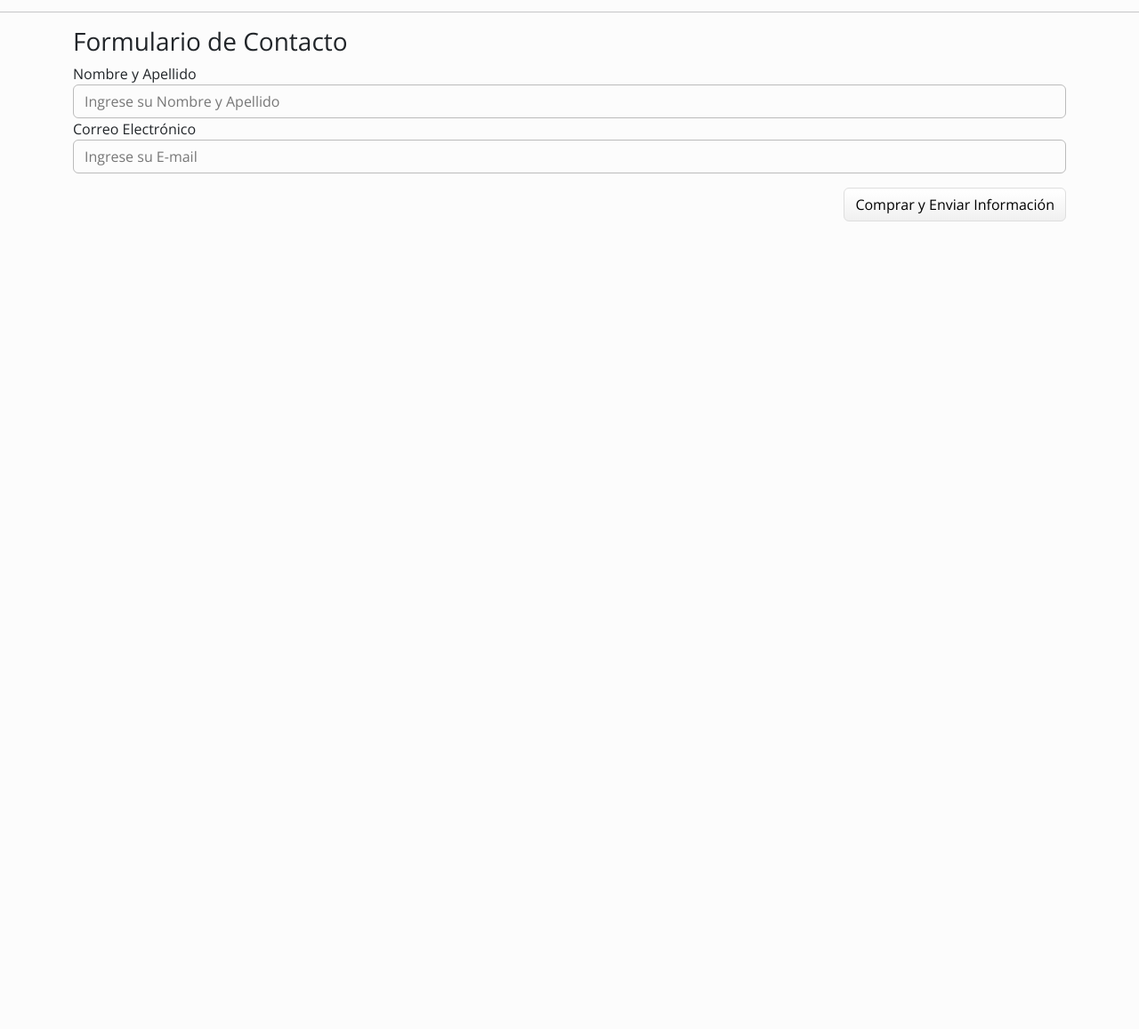
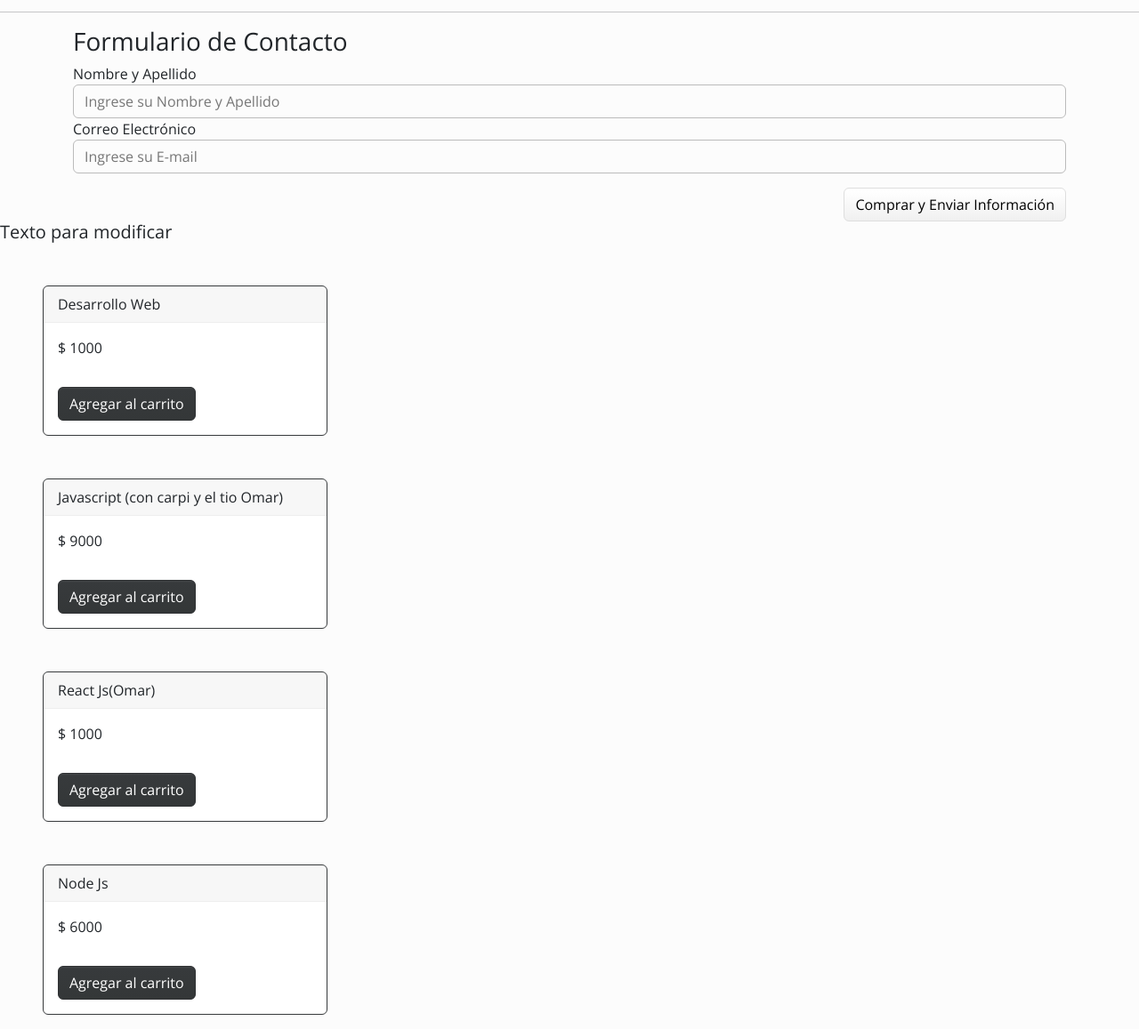
Before and after one commit to omanias/html_template, a plain HTML site: page index.html in a window 1280 px wide. Shown: the part 632-1789 px from the top of the page at 89% size. Before the commit the page ends 881 px from the top, so only its background shows below. Drawn offline with nearby package versions, Linux system fonts and the light colour scheme.

Commit message:
Clase de dom agregada

```diff
--- a/app.js
+++ b/app.js
@@ -0,0 +1,84 @@
+/* let elemento
+
+elemento= document
+elemento = document.head
+elemento = document.body
+elemento = document.forms
+elemento = document.scripts
+elemento = document.images
+
+console.log(elemento) */
+
+// METODO TRADICIONAL => id, class, tags
+
+/* const navbar = document.getElementsByClassName("navbar")
+const contenedor = document.getElementsByClassName("container")
+const inputNombre = document.getElementById("inputName")
+const formulario = document.getElementsByTagName("form")
+
+console.log(formulario) */
+
+// METODO MODERNO => id, class, tags
+
+/* const navbar = document.querySelector(".navbar")
+const contenedor = document.querySelectorAll(".container")
+const inputNombre = document.querySelector("#inputName")
+const formulario = document.querySelector("form")
+console.log(formulario) */
+
+/* const encabezado = document.querySelector("h2").textContent= "Nuevo encabezado desde Javascript"
+console.log(encabezado) */
+
+// Eliminar un elemento del DOM
+
+/* const textDelete = document.querySelector("h5")
+textDelete.remove()
+
+console.log(textDelete) */
+
+// Agregar elementos en el DOM
+
+/* const textAdded = document.createElement("h5")
+textAdded.innerHTML = "<h5>Texto agregado</h5>"
+document.body.appendChild(textAdded)
+
+console.log(textAdded) */
+
+/* const listaVacia = document.querySelector(".lista-vacia")
+
+let otrosCursos=["Desarrollo Web","Javascript","ReactJs","NodeJs"]
+
+for (let curso of otrosCursos){
+    let listado = document.createElement("li")
+    listado.innerHTML= curso
+    listaVacia.appendChild(listado)
+}
+
+console.log(listaVacia) */
+
+let cursos = [
+    {id:1 , titulo:"Desarrollo Web" , precio:1000},
+    {id:2 , titulo: "Javascript (con carpi y el tio Omar)" , precio:9000},
+    {id:3 , titulo:"React Js(Omar)" , precio: 1000},
+    {id:4 , titulo: "Node Js", precio: 6000}
+]
+
+
+for (let curso of cursos){
+    let contenedor = document.createElement("div")
+    contenedor.innerHTML=
+    `
+
+    <div class="card border-dark mb-3" style="max-width: 20rem;">
+    <div class="card-header">${curso.titulo}</div>
+    <div class="card-body">
+        <p class="card-text"> $ ${curso.precio}</p>
+            <button type="button" class="btn btn-dark">Agregar al carrito</button>
+        </div>
+    </div>
+
+
+    `
+
+    document.body.appendChild(contenedor)
+}
--- a/index.html
+++ b/index.html
@@ -23,7 +23,12 @@
         </div>
     </nav>
 
+    <div class="lista-vacia">
+
+    </div>
+
     <!-- Cards -->
+
 
     <div class="container">
         <h2>Catálogo de Productos</h2>
@@ -89,6 +94,11 @@
                 </div>
             </form>
 
+
+
+            <h5>Texto para modificar</h5>
+            <script src="app.js"></script>
+
         </body>
 
         </html>
```
Lines whose indentation alone changed are shown as unchanged.
